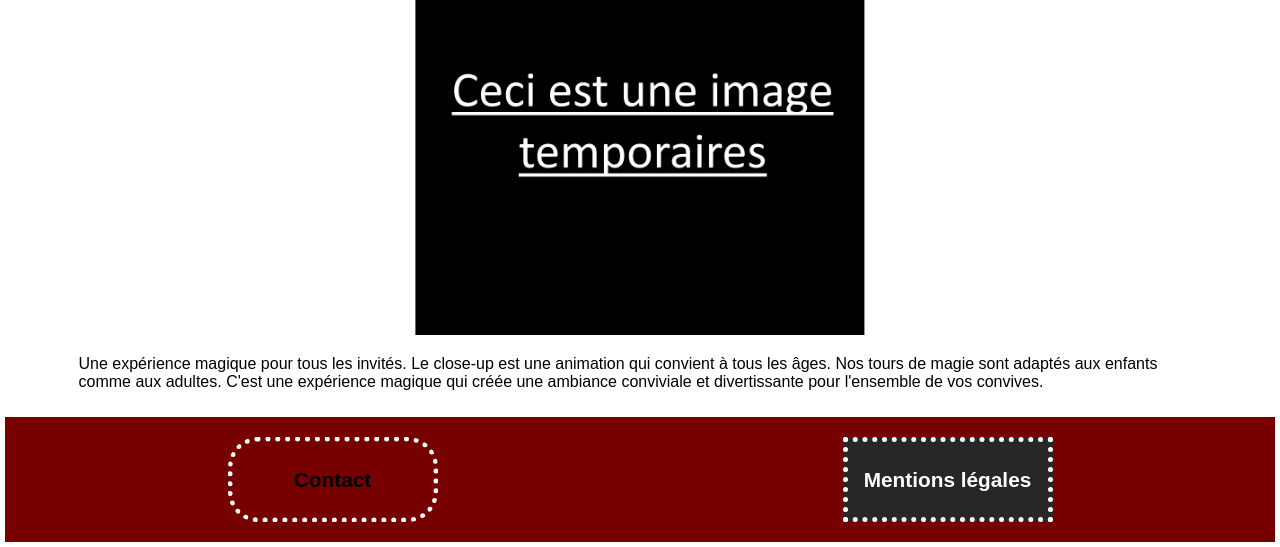
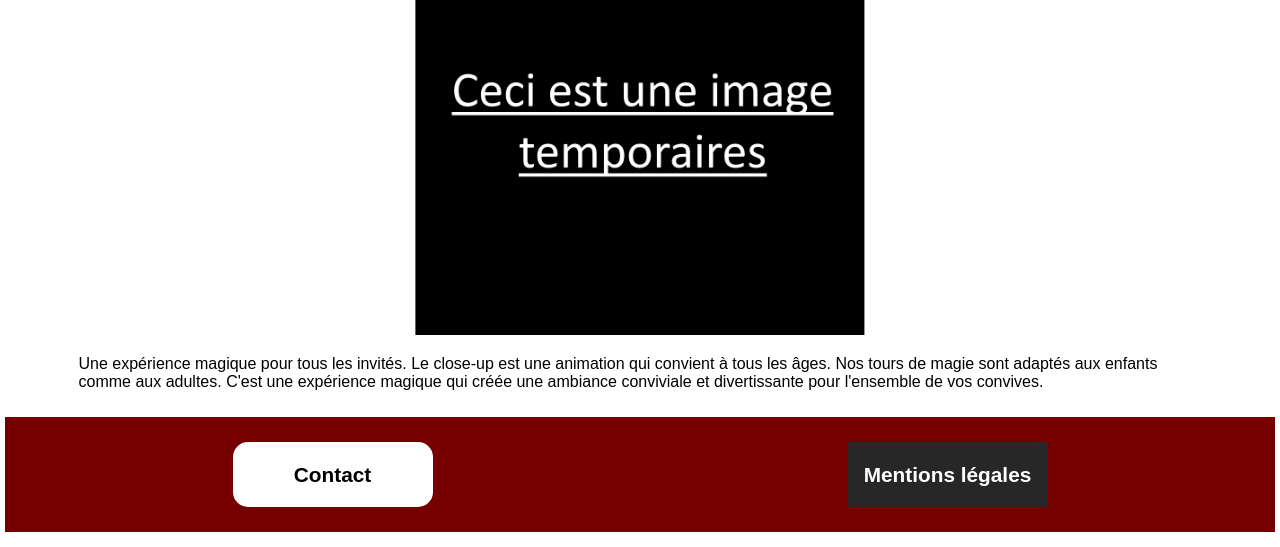
Before and after one commit to mcmagic54/mcmagic54, a PHP site: page /Pages/closeup.php in a window 1280 px wide; the page is wider, and only the part inside the window is pictured. Shown: the part 274-821 px from the top of that part. Run offline with PHP 8.4, Linux system fonts and the light colour scheme.

Commit message:
changementstyleboutoncontact

```diff
--- a/public_html/styles/footer.css
+++ b/public_html/styles/footer.css
@@ -58,8 +58,8 @@ footer {
     display: flex; /* Utilisation de flexbox pour centrer le contenu */
     position: relative; /* Position relative pour gérer les éléments absolument positionnés */
     width: 200px; /* Largeur du bouton */
-    min-height: 75px; /* Hauteur minimale du bouton */
-    border: 5px dotted white; /* Bordure en pointillés blancs */
+    min-height: 65px; /* Hauteur minimale du bouton */
+    border: 5px solid rgb(118, 0, 0); /* Bordure en rouge */
     text-decoration: none; /* Retire la décoration de texte (soulignement) */
     font-size: 1.3rem; /* Taille de la police */
     font-weight: 700; /* Poids de la police en gras */
@@ -93,13 +93,13 @@ footer {
 /* Bouton "red-rounded" */
 .red-rounded {
     color: rgb(0, 0, 0); /* Change la couleur du texte en noir */
-    border-radius: 30px; /* Bordure arrondie pour le bouton */
-    background: rgb(118, 0, 0); /* Fond rouge pour le bouton */
+    border-radius: 20px; /* Bordure arrondie pour le bouton */
+    background: white ; /* Fond rouge pour le bouton */
 }
 
 /* Effet avant du bouton "red-rounded" */
 .red-rounded::before {
-    background: white; /* Fond blanc pour l'effet avant */
+    background: rgba(118, 0, 0, 0.698); /* Fond blanc pour l'effet avant */
     border-radius: 50% 50% 0% 0%; /* Arrondi en haut du pseudo-élément */
     top: 75px; /* Positionné en haut du bouton, à l'extérieur */
     bottom: unset; /* Enlève la position par défaut du bas */
```
